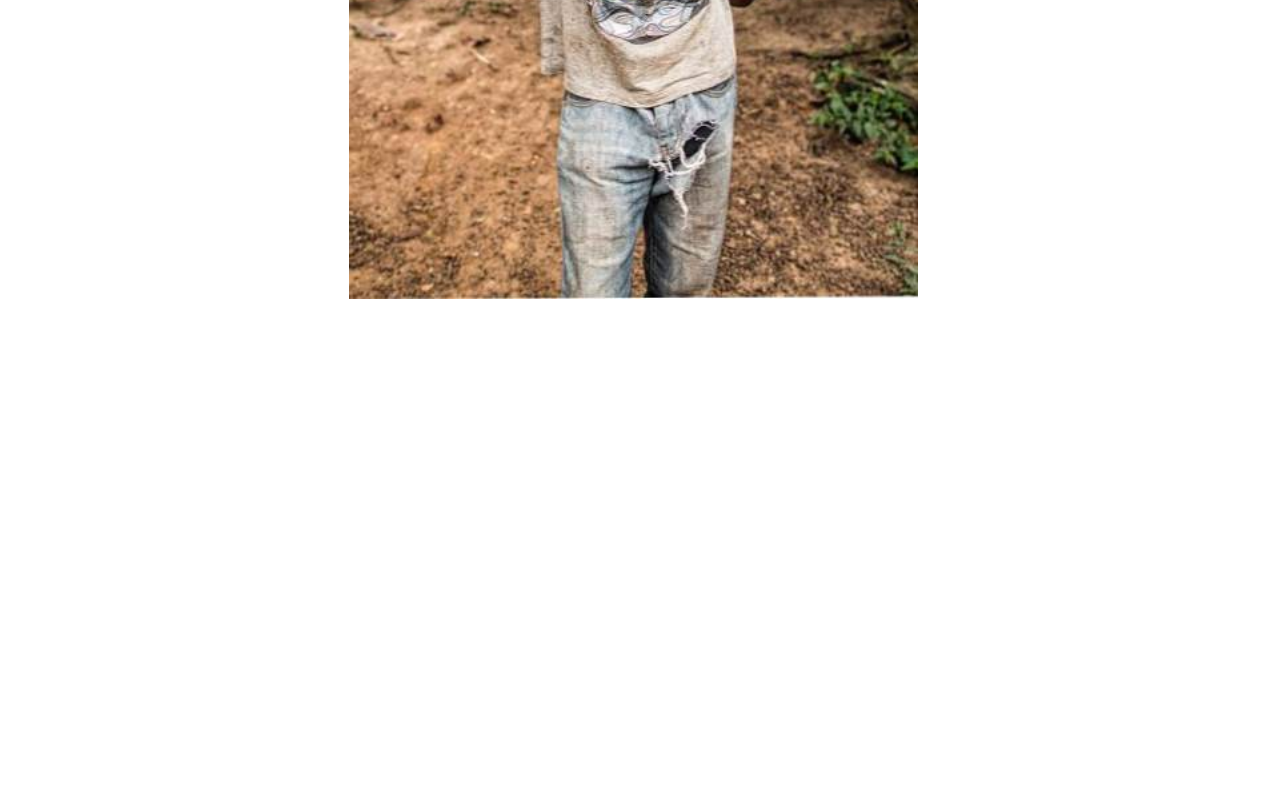
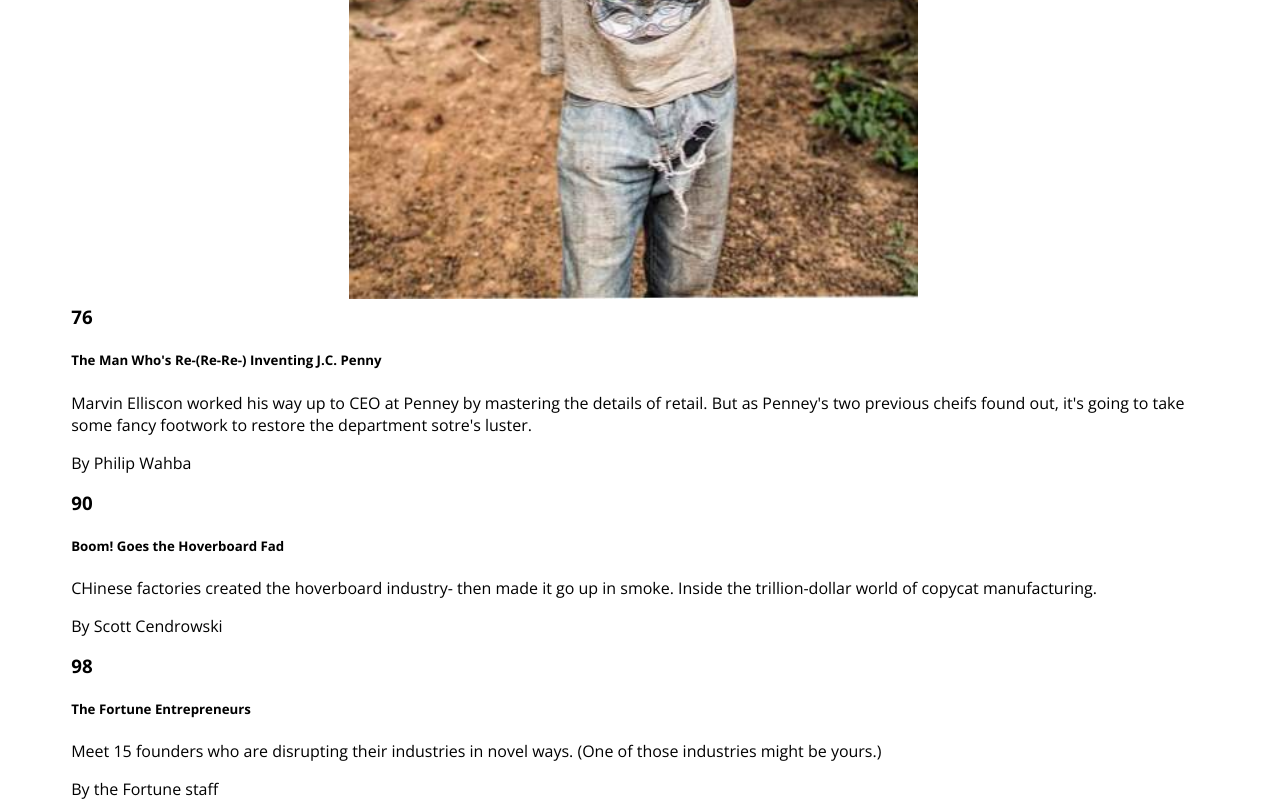
Before and after one commit to AsaSmith/fortune_project, a plain HTML site: page index.html in a window 1280 px wide. Shown: the part 560-1360 px from the top of the page. Before the commit the page ends 864 px from the top, so only its background shows below. Drawn offline with nearby package versions, Linux system fonts and the light colour scheme.

Commit message:
Add secondary content

```diff
--- a/index.html
+++ b/index.html
@@ -23,7 +23,22 @@
           <p class="plus">in Ivory Coast</p>
         </article>
         <img src="img/fortune_project.jpg" />
-      </div>
+
+        <article class="secondary">
+            <h3 class="secondary-page-num">76</h2>
+            <h5 class="secondary-title">The Man Who's Re-(Re-Re-) Inventing J.C. Penny</h4>
+              <p>Marvin Elliscon worked his way up to CEO at Penney by mastering the details of retail. But as Penney's two previous cheifs found out, it's going to take some fancy footwork to restore the department sotre's luster.</p>
+              <p class="author"> By Philip Wahba</p>
+            <h3 class="secondary-page-num">90</h2>
+            <h5 class="secondary-title">Boom! Goes the Hoverboard Fad</h4>
+              <p>CHinese factories created the hoverboard industry- then made it go up in smoke. Inside the trillion-dollar world of copycat manufacturing.</p>
+              <p class="author">By Scott Cendrowski</p>
+            <h3 class="secondary-page-num">98</h2>
+            <h5 class="secondary-title">The <span>Fortune</span> Entrepreneurs</h4>
+              <p>Meet 15 founders who are disrupting their industries in novel ways. (One of those industries might be yours.)</p>
+              <p class="author">By the <span class="">Fortune</span> staff </p>
+        </article>
+    </div>
   </div>
 </body>
 </html>
```
